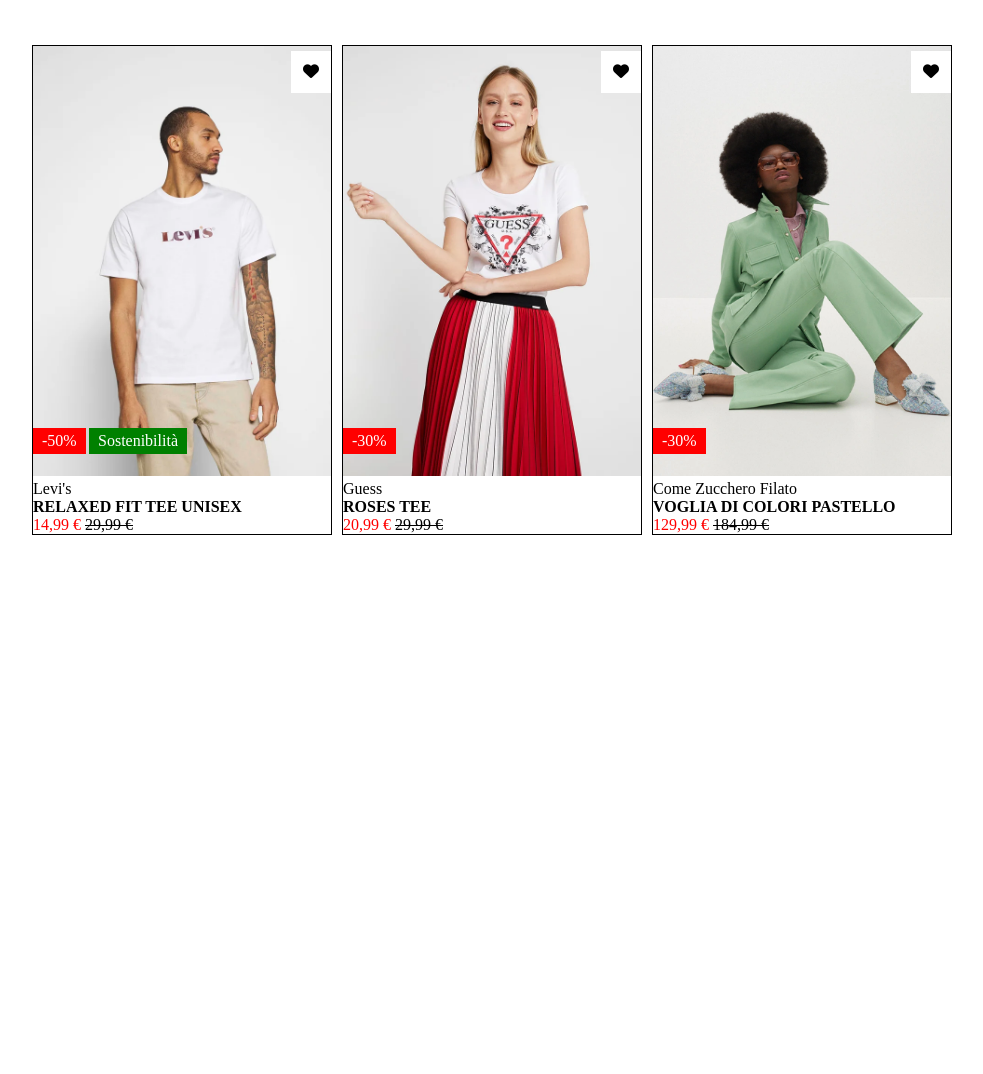
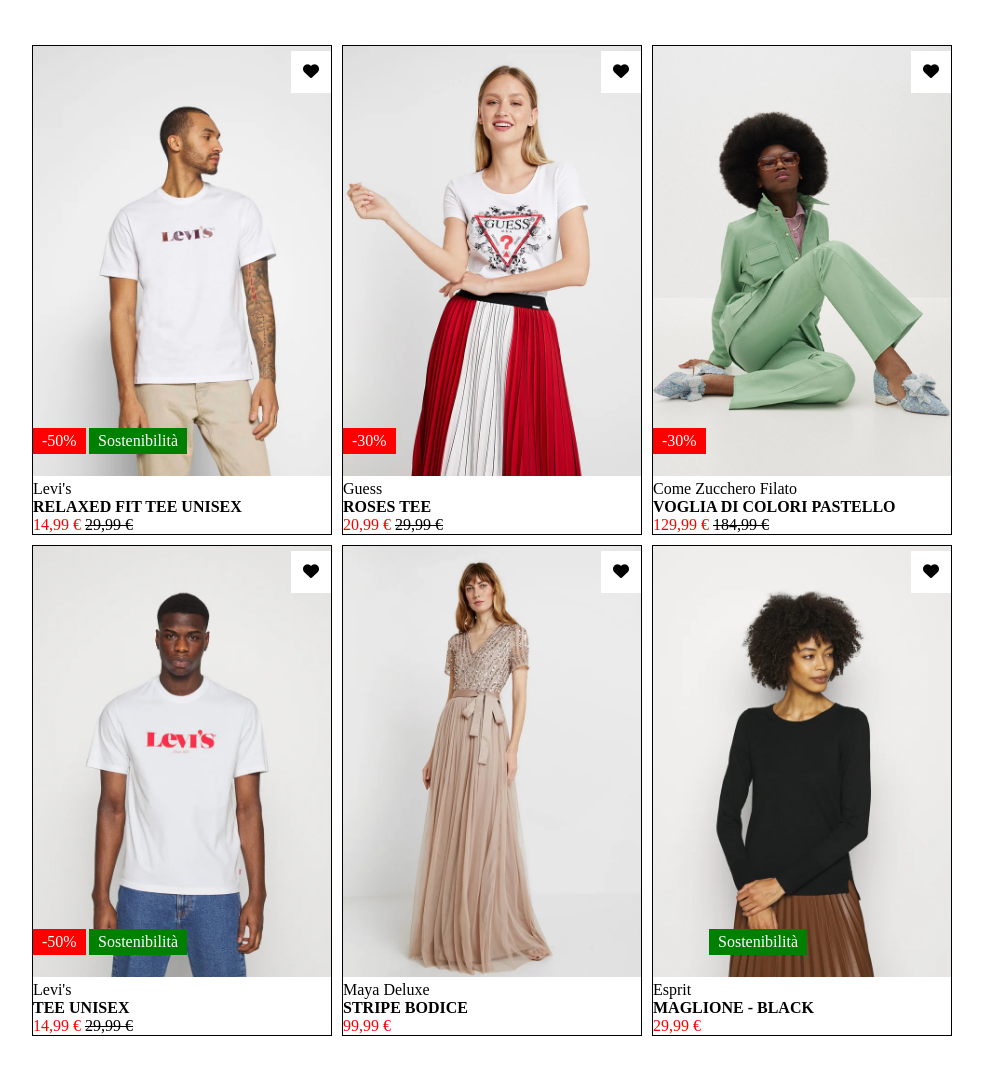
Before and after one commit to Shinrael/html-css-boolando, a plain HTML site: page index.html in a window 1280 px wide. Shown: the whole page, without its empty margins (148-1131 px from the left). Before the commit the page ends 800 px from the top, so only its background shows below. Drawn offline with Linux system fonts and the light colour scheme.

Commit message:
[add] second row

```diff
--- a/index.html
+++ b/index.html
@@ -60,6 +60,39 @@
         </div>
       </div>
 
+      <div class="product">
+        <img class="image-one" src="assets/img/4.webp" alt="Vestito">
+        <img class="image-two" src="assets/img/4b.webp" alt="Vestito">
+        <p>Levi's</p>
+        <p><strong>TEE UNISEX</strong></p>
+        <p><span class="price-now">14,99 &euro;</span> <span class="first-price">29,99 &euro;</span></p>
+        <div class="discount">-50%</div>
+        <div class="green">Sostenibilità</div>
+        <div class="heart"><i class="fa-solid fa-heart"></i>
+        </div>
+      </div>
+
+      <div class="product">
+        <img class="image-one" src="assets/img/5.webp" alt="Vestito">
+        <img class="image-two" src="assets/img/5b.webp" alt="Vestito">
+        <p>Maya Deluxe</p>
+        <p><strong>STRIPE BODICE</strong></p>
+        <p><span class="price-now">99,99 &euro;</span></p>
+        <div class="heart"><i class="fa-solid fa-heart"></i>
+        </div>
+      </div>
+
+      <div class="product">
+        <img class="image-one" src="assets/img/6.webp" alt="Vestito">
+        <img class="image-two" src="assets/img/6b.webp" alt="Vestito">
+        <p>Esprit</p>
+        <p><strong>MAGLIONE - BLACK</strong></p>
+        <p><span class="price-now">29,99 &euro;</span></p>
+        <div class="green">Sostenibilità</div>
+        <div class="heart"><i class="fa-solid fa-heart"></i>
+        </div>
+      </div>
+
     </div>
 
   </main>
```
